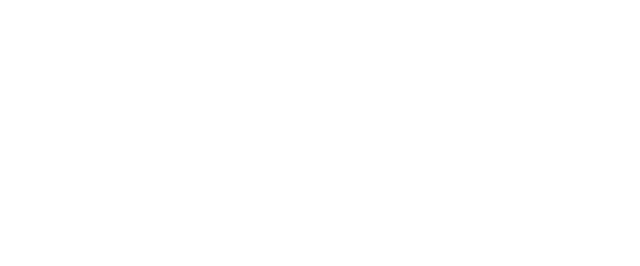
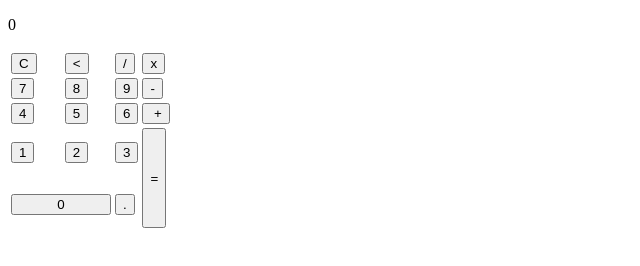
Before and after one commit to dniero95/farmstack-calculator, a plain HTML site: page FrontEnd/index.html in a window 1280 px wide. Shown: the whole page, without its empty margins (0-640 px from the left). Drawn offline with Linux system fonts and the light colour scheme.

Commit message:
add basic button

```diff
--- a/FrontEnd/index.html
+++ b/FrontEnd/index.html
@@ -11,7 +11,52 @@
 </head>
 
 <body>
-
+    <div class="calculator">
+        <div class="screen">
+            <div class="screenContent">
+                <p class="calculation">
+                    <span id="calculationText"></span>
+                </p>
+                <p class="result">
+                    <span id="resultText">0</span>
+                </p>
+            </div>
+        </div>
+    </div>
+    <table>
+        <tr>
+            <td><input class="btn operator" type="button" value="C" /></td>
+            <td><input class="btn operator" type="button" value="<" /></td>
+            <td><input class="btn math" type="button" value="/" /></td>
+            <td><input class="btn math" type="button" value="x" /></td>
+        </tr>
+        <tr>
+            <td><input class="btn" type="button" value="7" /></td>
+            <td><input class="btn" type="button" value="8" /></td>
+            <td><input class="btn" type="button" value="9" /></td>
+            <td><input class="btn math" type="button" value="-" /></td>
+        </tr>
+        <tr>
+            <td><input class="btn" type="button" value="4" /></td>
+            <td><input class="btn" type="button" value="5" /></td>
+            <td><input class="btn" type="button" value="6" /></td>
+            <td><input class="btn math" type="button" value=" +" /></td>
+        </tr>
+        <tr>
+            <td><input class="btn" type="button" value="1" /></td>
+            <td><input class="btn" type="button" value="2" /></td>
+            <td><input class="btn" type="button" value="3" /></td>
+            <td rowspan="2">
+                <input style="height: 100px" class="btn operator" type="button" value="=" />
+            </td>
+        </tr>
+        <tr>
+            <td colspan="2">
+                <input style="width:100px" class="btn" type="button" value="0" />
+            </td>
+            <td><input class="btn" type="button" value="." /></td>
+        </tr>
+    </table>
 </body>
 
 </html>
```
